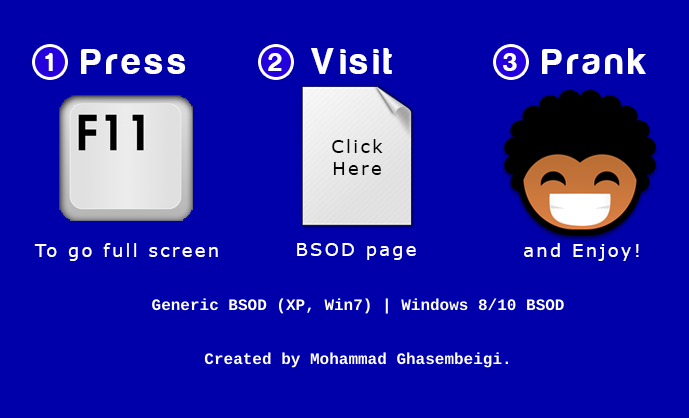
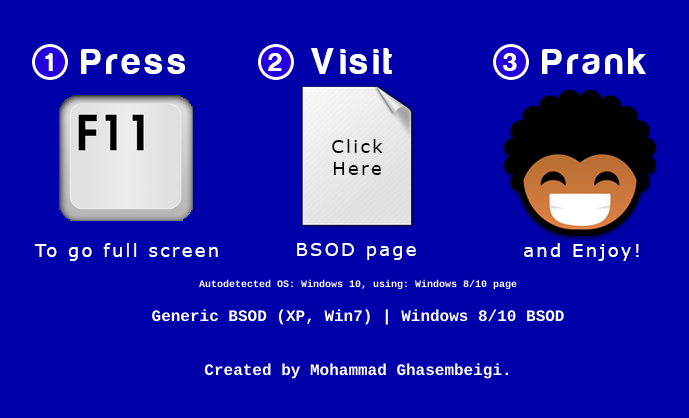
Before and after one commit to mobeigi/FakeBSOD.com, a PHP site: page / in a window 1280 px wide. Shown: the part 245-663 px from the top of the page, without its empty margins (282-971 px from the left). Run offline with PHP 8.4, Linux system fonts and the light colour scheme; some libraries are stand-ins or nearby versions.

Commit message:
Closes #4: Added OS autodetection

```diff
--- a/index.php
+++ b/index.php
@@ -40,9 +40,59 @@ Prank your friends, family and coworkers into beleiving their workstation has cr
 	a.BLINK:hover  {background:black; border:1px dashed white; color:white; font-size:9px;}
 </style>
 <dl class="image_map">
-	<dd><a class="LINK0" title="Generic BSOD Page" href="/generic"></a></dd>
+	<dd><a class="LINK0" title="Generic BSOD Page" href="<?php
+    $OSList = array(
+    // Match user agent string with operating systems
+    'Windows 3.11' => 'Win16',
+    'Windows 95' => '(Windows 95)|(Win95)|(Windows_95)',
+    'Windows 98' => '(Windows 98)|(Win98)',
+    'Windows 2000' => '(Windows NT 5.0)|(Windows 2000)',
+    'Windows XP' => '(Windows NT 5.1)|(Windows XP)',
+    'Windows Server 2003' => '(Windows NT 5.2)',
+    'Windows Vista' => '(Windows NT 6.0)',
+    'Windows 7' => '(Windows NT 7.0)',
+    'Windows 8' => '(Windows NT 8.0)',
+    'Windows 10' => '(Windows NT 10.0)',
+    'Windows NT 4.0' => '(Windows NT 4.0)|(WinNT4.0)|(WinNT)|(Windows NT)',
+    'Windows ME' => 'Windows ME',
+    'Open BSD' => 'OpenBSD',
+    'Sun OS' => 'SunOS',
+    'Linux' => '(Linux)|(X11)',
+    'Mac OS' => '(Mac_PowerPC)|(Macintosh)',
+    'QNX' => 'QNX',
+    'BeOS' => 'BeOS',
+    'OS/2' => 'OS/2',
+    'Search Bot' => '(nuhk)|(Googlebot)|(Yammybot)|(Openbot)|(Slurp)|(MSNBot)|(Ask Jeeves/Teoma)|(ia_archiver)',
+    'Unknown' => ''
+    );
+
+    // Loop through the array of user agents and matching operating systems
+    foreach ($OSList as $CurrOS => $match) {
+        // Find a match
+        if (preg_match('/' . $match . '/', $_SERVER['HTTP_USER_AGENT'])) {
+            // We found the correct match
+            break;
+        }
+    }
+
+    global $OS, $page_name;
+    $OS = $CurrOS;
+
+    if (in_array($CurrOS, array('Windows 10', 'Windows 8'))) {
+      # Show windows 8/10 version
+      $page_name = "Windows 8/10";
+      echo "/windows-8-and-10";
+    } else {
+      $page_name = "Generic";
+      echo "/generic";
+    }
+
+
+
+?>"></a></dd>
 </dl>
 </center>
+<center style="font-size:10px;">Autodetected OS: <?php echo $OS; ?>, using: <strong><?php echo $page_name; ?></strong> page</center>
 <br />
 <center><a href="/generic">Generic BSOD (XP, Win7)</a> | <a href="/windows-8-and-10">Windows 8/10 BSOD</a></center>
 <br />
```
